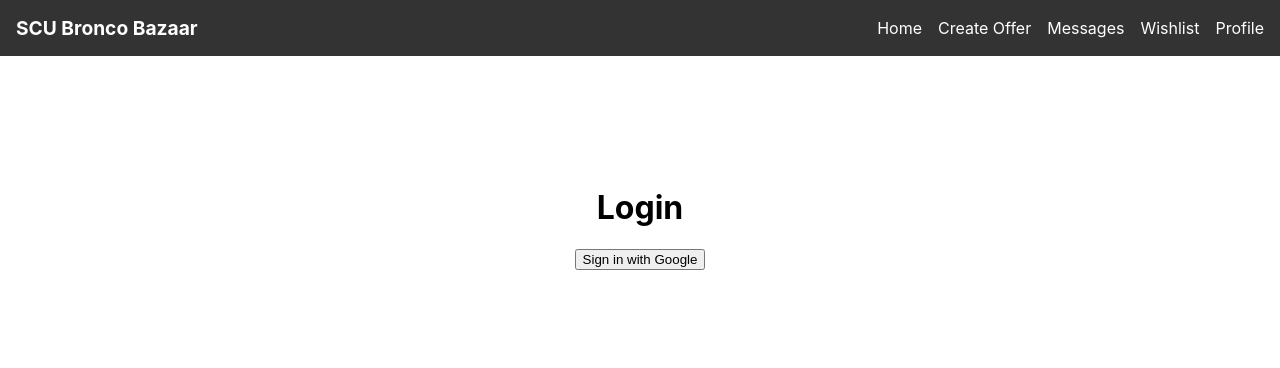
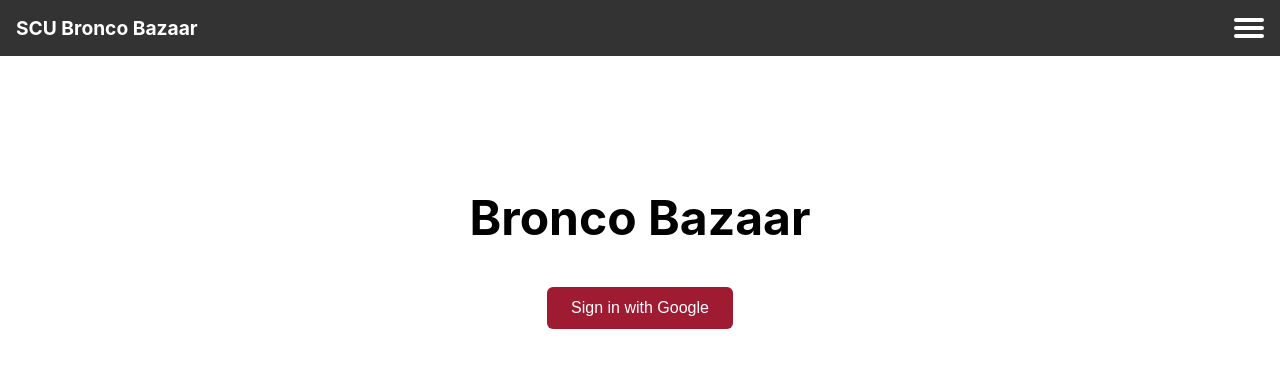
Before and after one commit to sidykal/Bronco-Bazaar, a React (Create React App) app: page / in a window 1280 px wide. Shown: the top 368 px of the page. Built offline with nearby package versions, Linux system fonts and the light colour scheme; no server answers.

Commit message:
updated nav bar + login page

```diff
--- a/src/components/Navbar.js
+++ b/src/components/Navbar.js
@@ -1,6 +1,6 @@
 //script for the navbar at top of webpage
 //wishlist currently redirects to message page since that component hasnt been added yet
-import React from 'react';
+/*import React from 'react';
 import { Link } from 'react-router-dom';
 
 export default function Navbar() {
@@ -40,4 +40,102 @@ const linkStyle = {
   marginLeft: '1rem',
   color: 'white',
   textDecoration: 'none',
+};*/
+
+import React, { useState } from 'react';
+import { Link } from 'react-router-dom';
+
+export default function Navbar() {
+  const [isHovered, setIsHovered] = useState(false);
+
+  const handleLinkClick = () => {
+    setIsHovered(false);
+  };
+
+  return (
+    <div style={{ position: 'relative' }}>
+      <nav style={navStyle}>
+        <span style={logoTextStyle}>SCU Bronco Bazaar</span>
+
+        <div
+          style={hamburgerContainer}
+          onMouseEnter={() => setIsHovered(true)}
+          onMouseLeave={() => setIsHovered(false)}
+        >
+          <div style={hamburgerLine}></div>
+          <div style={hamburgerLine}></div>
+          <div style={hamburgerLine}></div>
+        </div>
+      </nav>
+
+      {isHovered && (
+        <div
+          style={overlayStyle}
+          onMouseEnter={() => setIsHovered(true)}
+          onMouseLeave={() => setIsHovered(false)}
+        >
+          <Link to="/home" style={overlayLinkStyle} onClick={handleLinkClick}>Home</Link>
+          <Link to="/create" style={overlayLinkStyle} onClick={handleLinkClick}>Create Offer</Link>
+          <Link to="/message" style={overlayLinkStyle} onClick={handleLinkClick}>Messages</Link>
+          <Link to="/wishlist" style={overlayLinkStyle} onClick={handleLinkClick}>Wishlist</Link>
+          <Link to="/profile" style={overlayLinkStyle} onClick={handleLinkClick}>Profile</Link>
+        </div>
+      )}
+    </div>
+  );
+}
+
+
+// Styling
+const navStyle = {
+  display: 'flex',
+  justifyContent: 'space-between',
+  alignItems: 'center',
+  padding: '1rem',
+  background: '#333',
+  color: 'white',
+  zIndex: 2,
+  position: 'relative',
 };
+
+const logoTextStyle = {
+  color: 'white',
+  fontWeight: 'bold',
+  fontSize: '1.2rem',
+};
+
+const hamburgerContainer = {
+  display: 'flex',
+  flexDirection: 'column',
+  justifyContent: 'space-between',
+  width: '30px',
+  height: '20px',
+  cursor: 'pointer',
+};
+
+const hamburgerLine = {
+  height: '4px',
+  background: 'white',
+  borderRadius: '2px',
+};
+
+const overlayStyle = {
+  position: 'fixed',
+  top: 0,
+  left: 0,
+  height: '100vh',
+  width: '100vw',
+  backgroundColor: 'rgba(0, 0, 0, 0.95)',
+  display: 'flex',
+  flexDirection: 'column',
+  alignItems: 'center',
+  justifyContent: 'center',
+  zIndex: 10,
+};
+
+const overlayLinkStyle = {
+  color: 'white',
+  fontSize: '2rem',
+  margin: '1rem 0',
+  textDecoration: 'none',
+};
--- a/src/firebase.js
+++ b/src/firebase.js
@@ -1,7 +1,6 @@
 // firebase.js
 import { initializeApp } from "firebase/app";
 import { getAuth, GoogleAuthProvider } from "firebase/auth";
-import { getFirestore } from "firebase/firestore";
 
 const firebaseConfig = {
     apiKey: "AIzaSyCLUo0Vm-Hc1kA3E1_Oku2pL5GKyY2VeOA",
@@ -17,11 +16,10 @@ const app = initializeApp(firebaseConfig);
 
 const auth = getAuth(app);
 const provider = new GoogleAuthProvider();
-const db = getFirestore(app);
 
 // (Optional) Hint to use university email
 provider.setCustomParameters({
   hd: "scu.edu" // replace with your university domain
 });
 
-export { auth, provider, db };
+export { auth, provider };
--- a/src/pages/Login.js
+++ b/src/pages/Login.js
@@ -29,8 +29,24 @@ function Login() {
 
   return (
     <div style={{ textAlign: "center", marginTop: "100px" }}>
-      <h1>Login</h1>
-      <button onClick={handleLogin}>Sign in with Google</button>
+      <h1 style={{ fontSize: "3rem", marginBottom: "40px" }}>Bronco Bazaar</h1>
+      <button
+        onClick={handleLogin}
+        style={{
+          padding: "12px 24px",
+          fontSize: "16px",
+          backgroundColor: "#9E1B32", // Pantone 201 red
+          color: "white",
+          border: "none",
+          borderRadius: "6px",
+          cursor: "pointer",
+          transition: "background-color 0.3s",
+        }}
+        onMouseEnter={(e) => (e.target.style.backgroundColor = "#7A1528")}
+        onMouseLeave={(e) => (e.target.style.backgroundColor = "#9E1B32")}
+      >
+        Sign in with Google
+      </button>
     </div>
   );
 }
```
